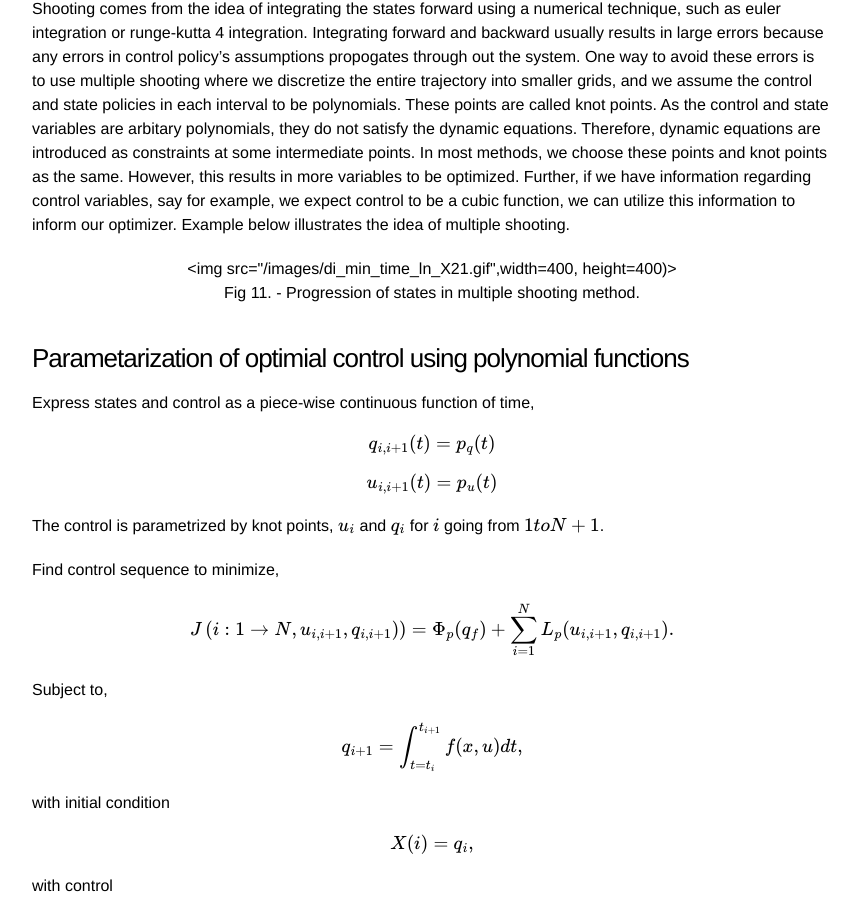
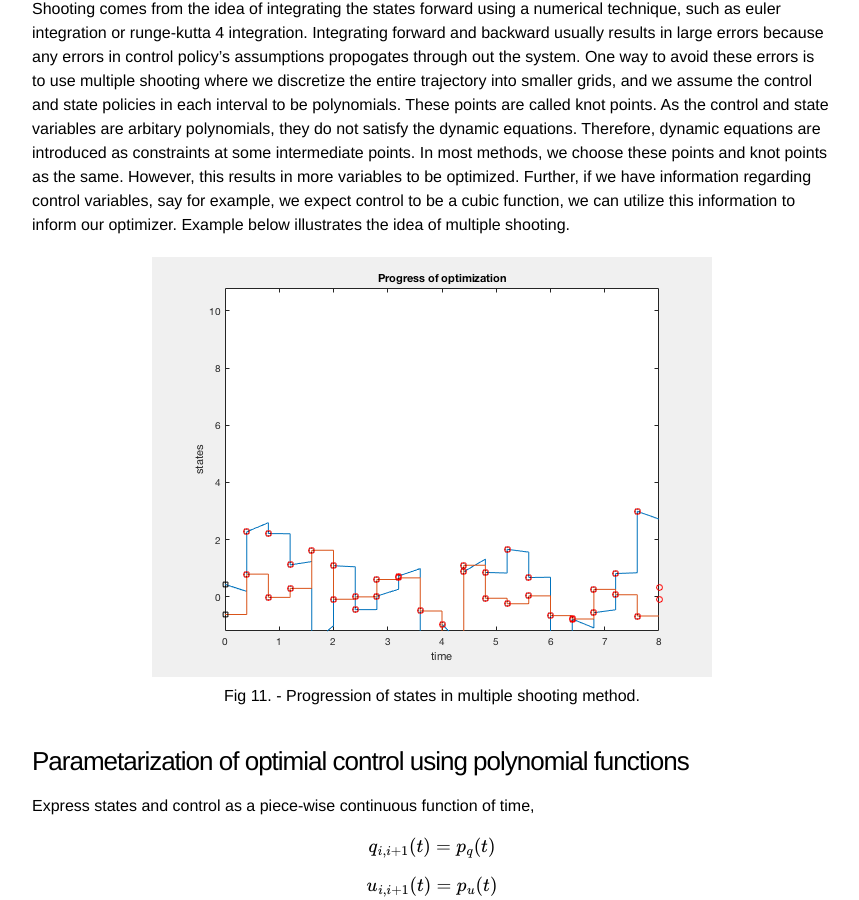
Before and after one commit to mec560sbu/mec560sbu.github.io, a Jekyll site: the page built from _posts/2016-09-25-Opt_control.markdown, in a window 1280 px wide and 900 px high, scrolled down 26289 px. Shown: the whole window, without its empty margins (208-1067 px from the left). Built offline with Jekyll 4.4.1, drawn with Linux system fonts in a browser that asks for light colours; formulas are drawn with MathJax 3; comment, search, counter and statistics services are not loaded.

Commit message:
corrected GIF

```diff
--- a/_posts/2016-09-25-Opt_control.markdown
+++ b/_posts/2016-09-25-Opt_control.markdown
@@ -876,7 +876,7 @@ Conditions of optimality are defined as two point boundary value problems where
 
 
 <div class='fig figcenter fighighlight'>
-  <img src="/images/di_min_time_ln_X21.gif",width=400, height=400)>
+  <img src="/images/di_min_time_ln_X21.gif">
   <figcaption> Fig 11. - Progression of states in multiple shooting method. </figcaption>
 </div>
 
```
